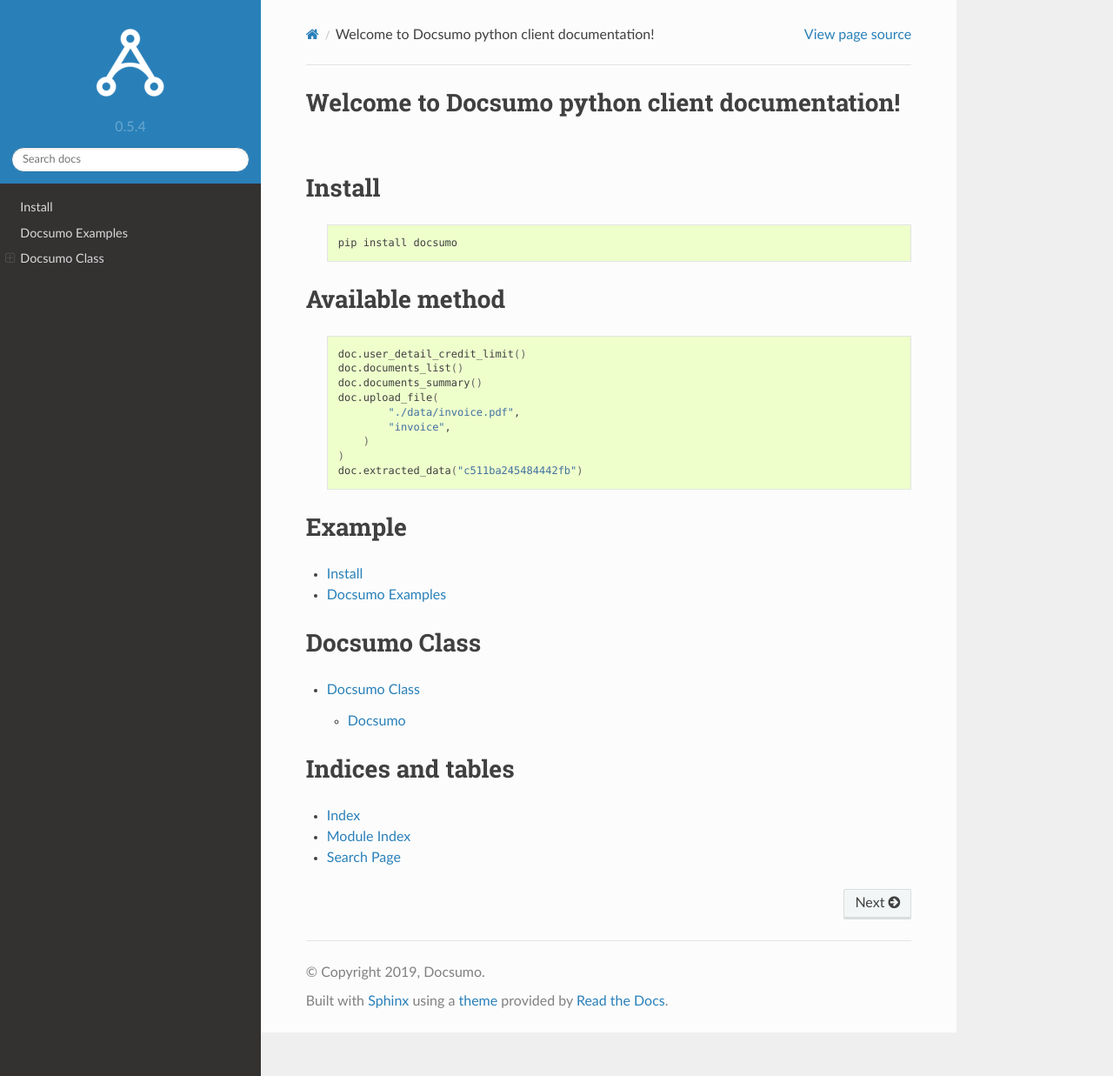
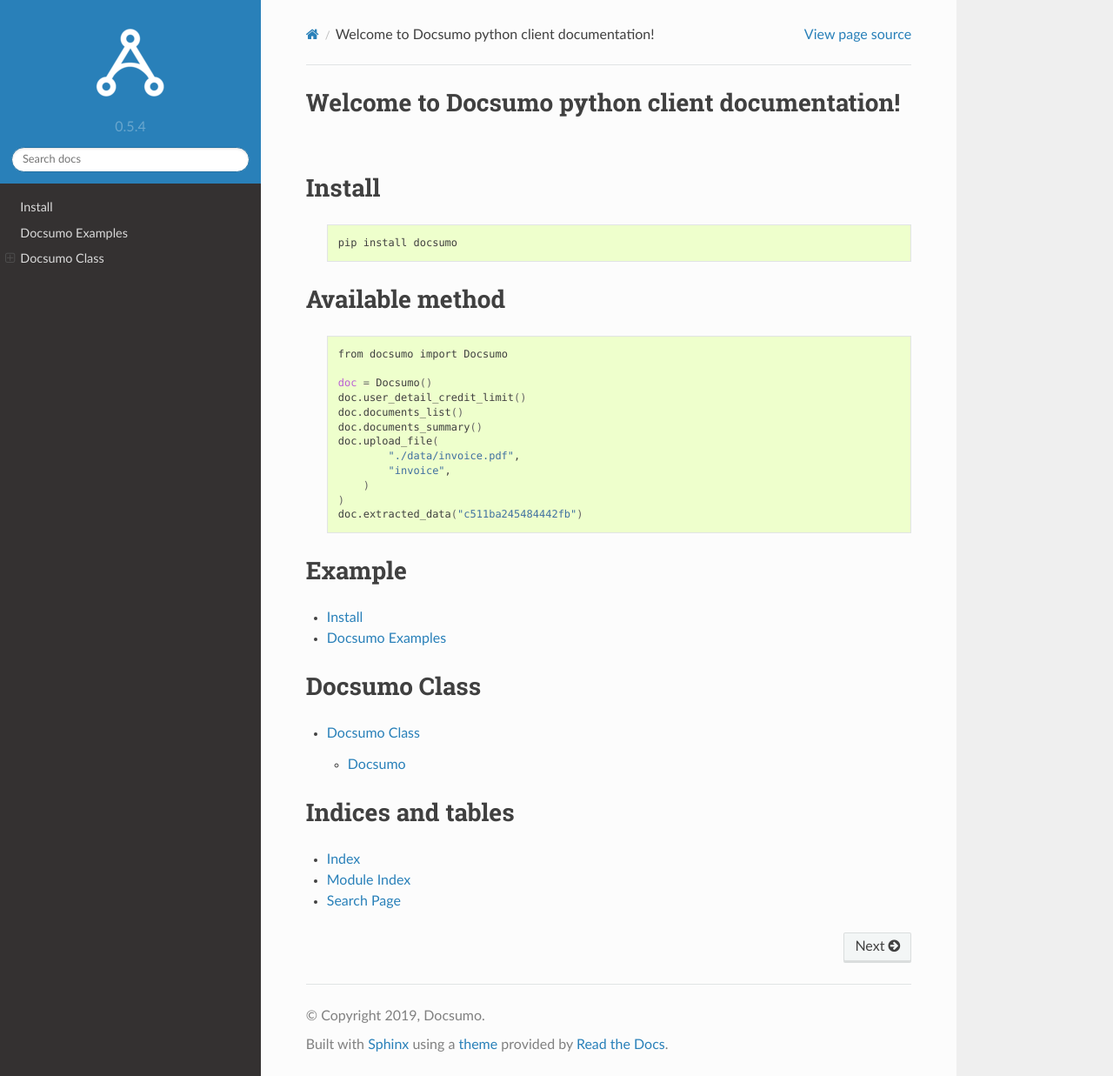
Before and after one commit to docsumo/docsumo_python_client, a Sphinx documentation site: the page built from docs/index.rst, in a window 1280 px wide and 1237 px high. Shown: the whole window at 87% size. Built offline with Sphinx 7.4.7 and the Read the Docs theme 2.0.0, drawn with Linux system fonts in a browser that asks for light colours.

Commit message:
added avilable method

```diff
--- a/docs/index.rst
+++ b/docs/index.rst
@@ -16,6 +16,9 @@
 ================
     .. code-block:: bash
 
+        from docsumo import Docsumo
+
+        doc = Docsumo()
         doc.user_detail_credit_limit()
         doc.documents_list()
         doc.documents_summary()
```
